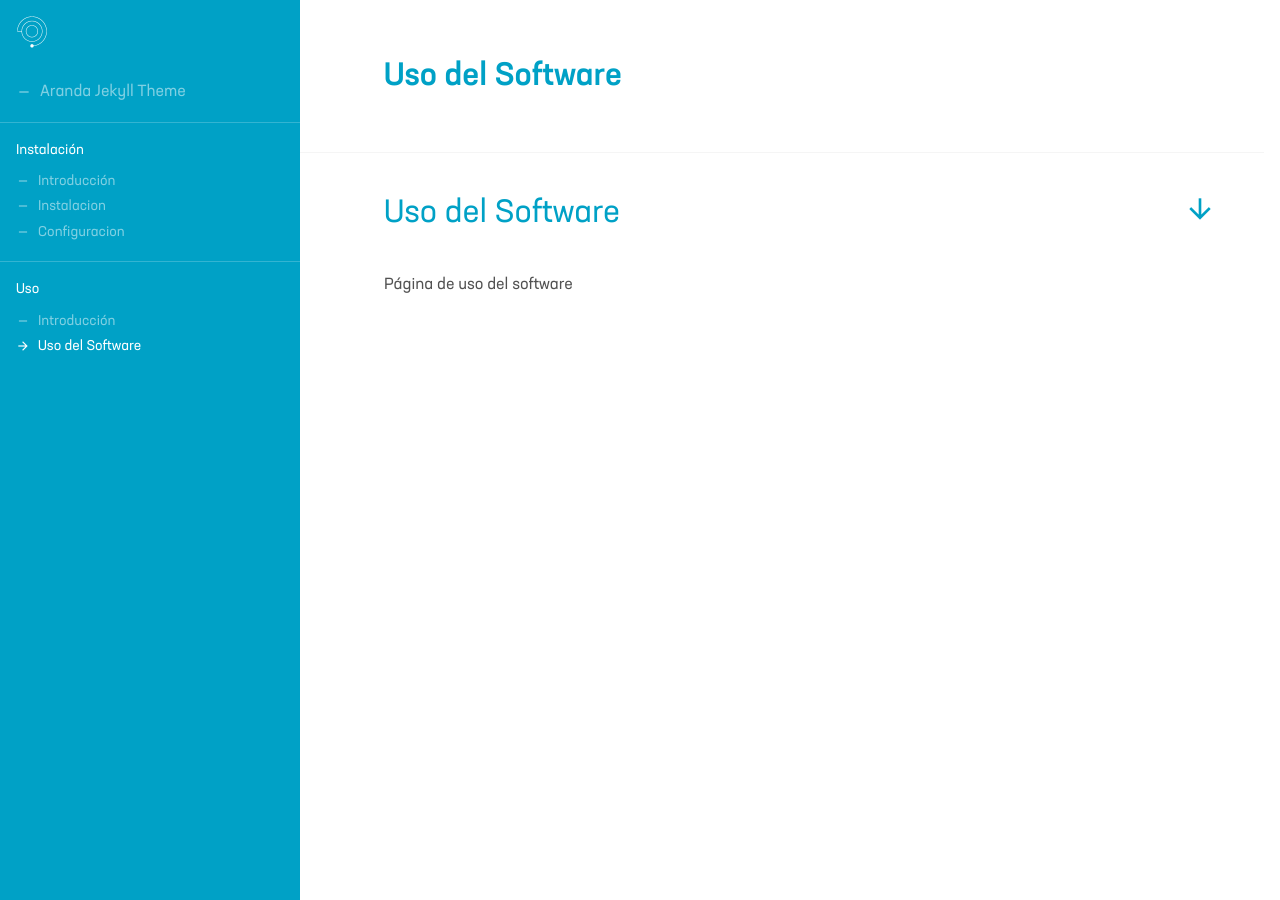
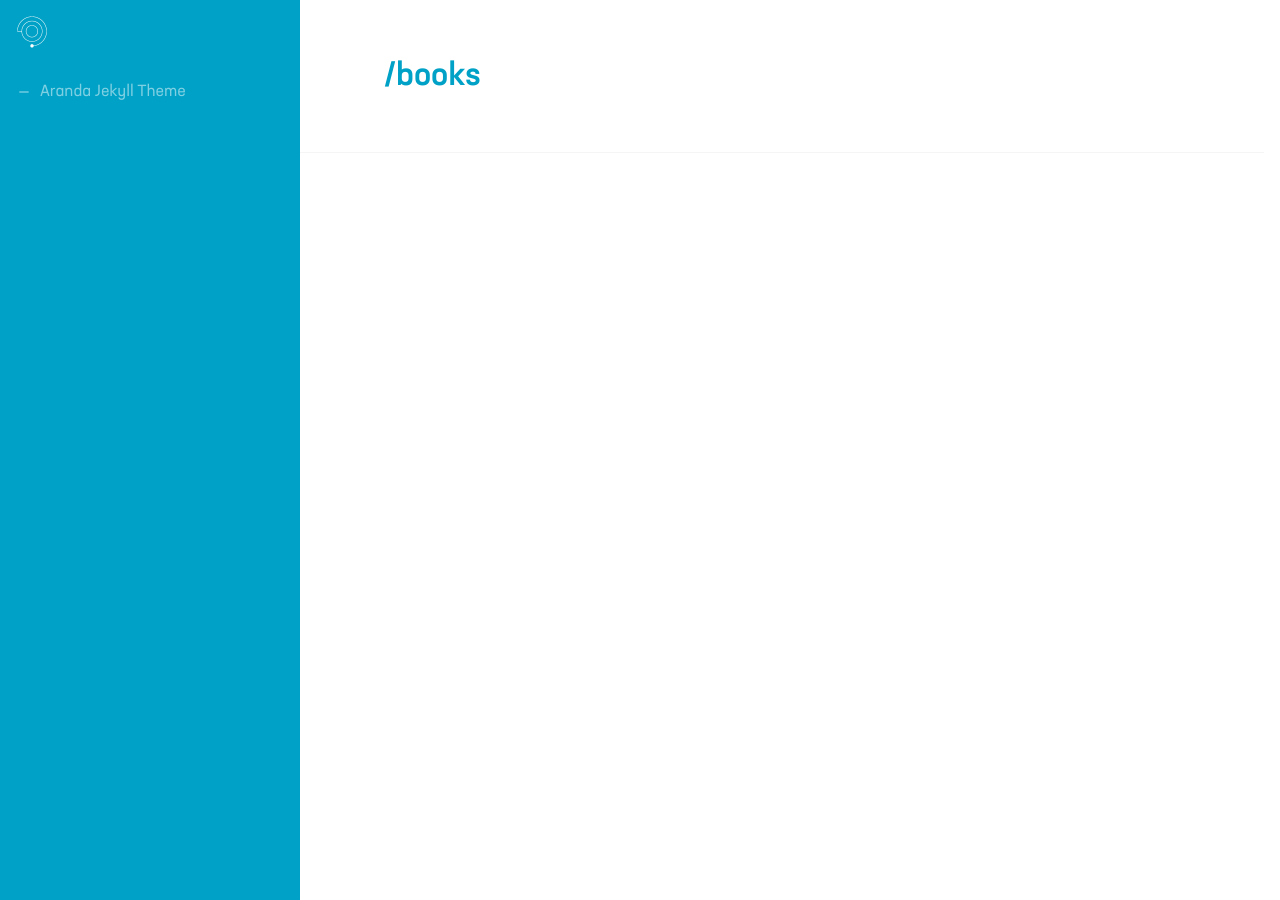
Before and after one commit to aranda-docs/prueba-AVA, a Jekyll site: the page built from docs/2.2-uso.md, in a window 1280 px wide. Built offline with Jekyll 4.4.1, drawn with Linux system fonts in a browser that asks for light colours; part of the change alters nothing that is shown.

Commit message:
Update 2.2-uso.md

```diff
--- a/docs/2.2-uso.md
+++ b/docs/2.2-uso.md
@@ -1,11 +1,43 @@
 ---
-title: "Uso del Software"
-permalink: /docs/uso/manual/
-excerpt: "Página de Uso"
-chapter: "Uso"
-sidebar: docs
+title: /books
+position_number: 1.1
+type: post
+description: Create Book
+parameters:
+  - name: title
+    content: The title for the book
+  - name: score
+    content: The book's score between 0 and 5
+content_markdown: |-
+  The book will automatically be added to your reading list
+  {: .success}
+  Adds a book to your collection.
+left_code_blocks:
+  - code_block: |-
+      $.post("http://api.myapp.com/books/", {
+        "token": "YOUR_APP_KEY",
+        "title": "The Book Thief",
+        "score": 4.3
+      }, function(data) {
+        alert(data);
+      });
+    title: jQuery
+    language: javascript
+right_code_blocks:
+  - code_block: |-
+      {
+        "id": 3,
+        "title": "The Book Thief",
+        "score": 4.3,
+        "dateAdded": "5/1/2015"
+      }
+    title: Response
+    language: json
+  - code_block: |-
+      {
+        "error": true,
+        "message": "Invalid score"
+      }
+    title: Error
+    language: json
 ---
-
-# Uso del Software
-
-Página de uso del software
```
